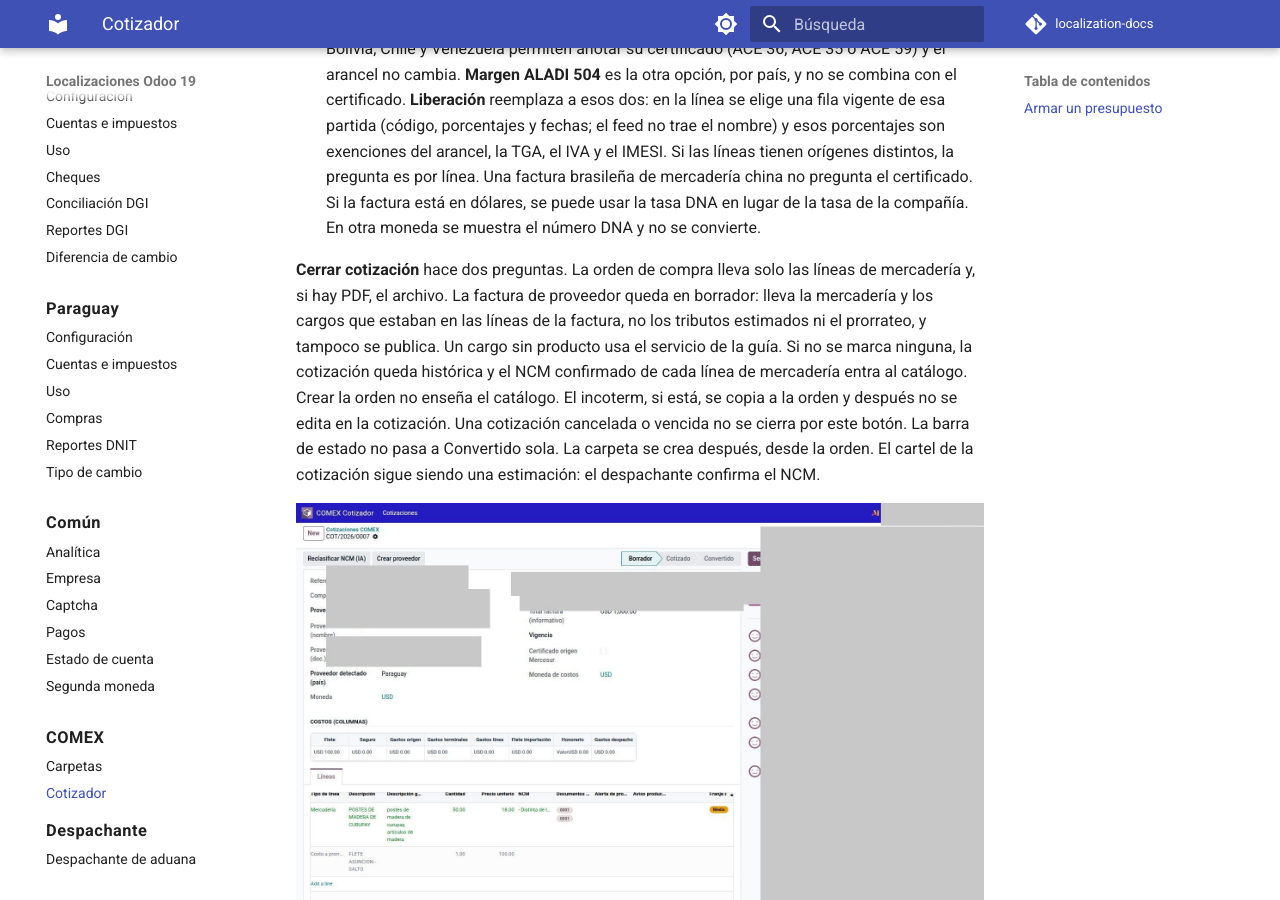
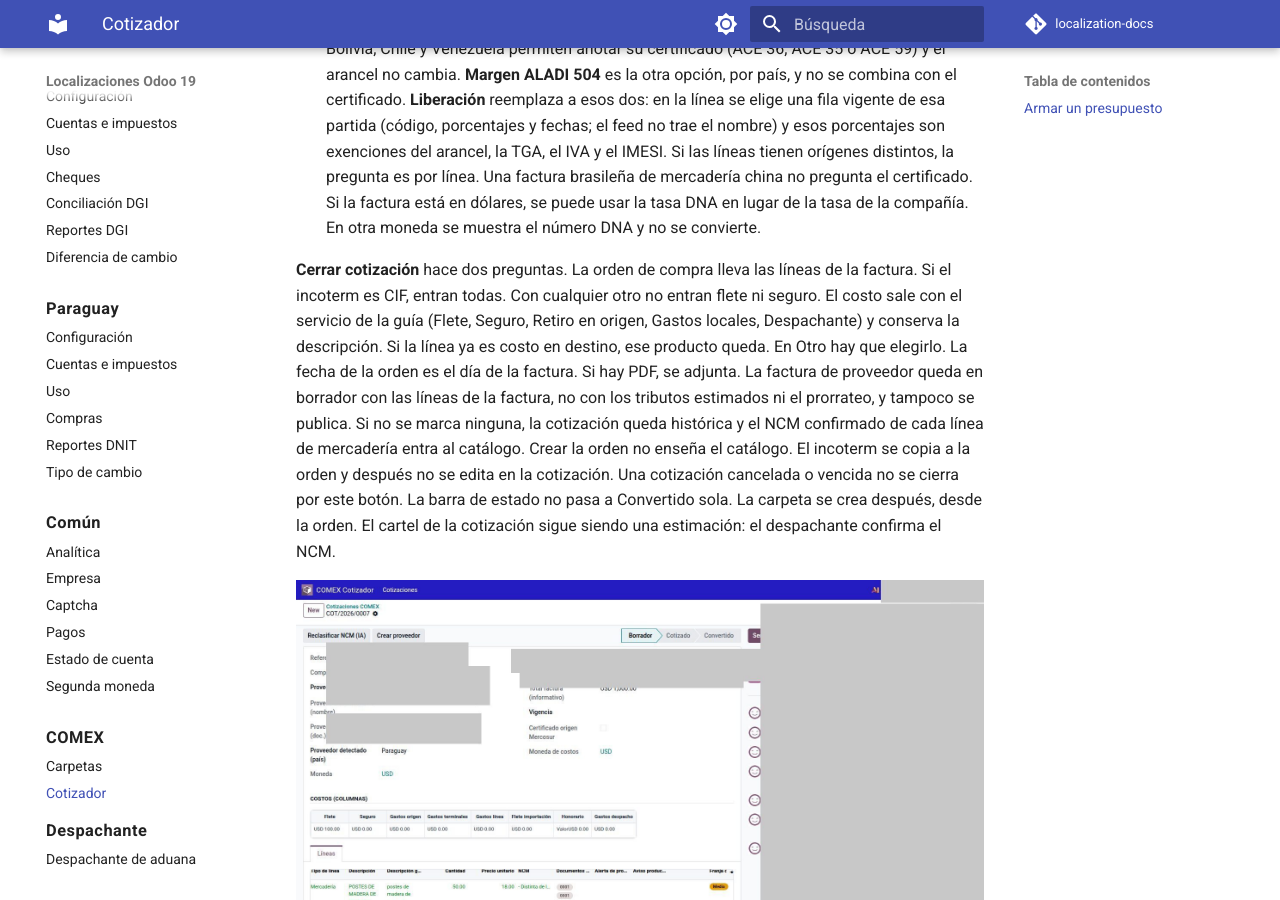
Before and after one commit to Pabloolano/localization-docs, an MkDocs documentation site: the page built from docs/comex/cotizador.md, in a window 1280 px wide and 900 px high, scrolled down 1357 px. Built offline with MkDocs 1.6.1 and Material for MkDocs 9.7.7, drawn with Linux system fonts in a browser that asks for light colours; comment, search, counter and statistics services are not loaded.

Commit message:
docs(comex): cierre de la cotización a orden y factura
Co-authored-by: Cursor <cursoragent@cursor.com>

```diff
--- a/docs/comex/cotizador.md
+++ b/docs/comex/cotizador.md
@@ -20,7 +20,7 @@ App **COMEX Cotizador → Cotizaciones**. Catálogo: **Consulta NCM**.
 6. Con el NCM elegido, cada línea de mercadería muestra la **liquidación orientativa**: valor en aduana, arancel, TGA, IMESI, IVA, tasa consular, anticipos y el total. El valor en aduana es la mercadería más la parte de flete, seguro, gastos en origen y flete de importación. El reparto se elige en **Prorrateo de costos** (valor, cantidad, peso o volumen). Si la factura ya trae ese costo como línea, manda la línea; si no, manda la columna del cabezal. Terminal, honorarios y gastos de despacho se ven aparte y no entran en esos tributos.
 7. El beneficio es uno solo y arranca en **régimen general** (el arancel de la partida). Si el origen de la mercadería —o, si no está, el país de la factura— es Argentina, Brasil o Paraguay, se puede elegir el **certificado Mercosur**: el arancel queda liberado según el margen DNA. Bolivia, Chile y Venezuela permiten anotar su certificado (ACE 36, ACE 35 o ACE 59) y el arancel no cambia. **Margen ALADI 504** es la otra opción, por país, y no se combina con el certificado. **Liberación** reemplaza a esos dos: en la línea se elige una fila vigente de esa partida (código, porcentajes y fechas; el feed no trae el nombre) y esos porcentajes son exenciones del arancel, la TGA, el IVA y el IMESI. Si las líneas tienen orígenes distintos, la pregunta es por línea. Una factura brasileña de mercadería china no pregunta el certificado. Si la factura está en dólares, se puede usar la tasa DNA en lugar de la tasa de la compañía. En otra moneda se muestra el número DNA y no se convierte.
 
-**Cerrar cotización** hace dos preguntas. La orden de compra lleva solo las líneas de mercadería y, si hay PDF, el archivo. La factura de proveedor queda en borrador: lleva la mercadería y los cargos que estaban en las líneas de la factura, no los tributos estimados ni el prorrateo, y tampoco se publica. Un cargo sin producto usa el servicio de la guía. Si no se marca ninguna, la cotización queda histórica y el NCM confirmado de cada línea de mercadería entra al catálogo. Crear la orden no enseña el catálogo. El incoterm, si está, se copia a la orden y después no se edita en la cotización. Una cotización cancelada o vencida no se cierra por este botón. La barra de estado no pasa a Convertido sola. La carpeta se crea después, desde la orden. El cartel de la cotización sigue siendo una estimación: el despachante confirma el NCM.
+**Cerrar cotización** hace dos preguntas. La orden de compra lleva las líneas de la factura. Si el incoterm es CIF, entran todas. Con cualquier otro no entran flete ni seguro. El costo sale con el servicio de la guía (Flete, Seguro, Retiro en origen, Gastos locales, Despachante) y conserva la descripción. Si la línea ya es costo en destino, ese producto queda. En Otro hay que elegirlo. La fecha de la orden es el día de la factura. Si hay PDF, se adjunta. La factura de proveedor queda en borrador con las líneas de la factura, no con los tributos estimados ni el prorrateo, y tampoco se publica. Si no se marca ninguna, la cotización queda histórica y el NCM confirmado de cada línea de mercadería entra al catálogo. Crear la orden no enseña el catálogo. El incoterm se copia a la orden y después no se edita en la cotización. Una cotización cancelada o vencida no se cierra por este botón. La barra de estado no pasa a Convertido sola. La carpeta se crea después, desde la orden. El cartel de la cotización sigue siendo una estimación: el despachante confirma el NCM.
 
 ![Cotización: archivo, costos y líneas NCM](img/odoo-cotizacion.jpg)
 
```
